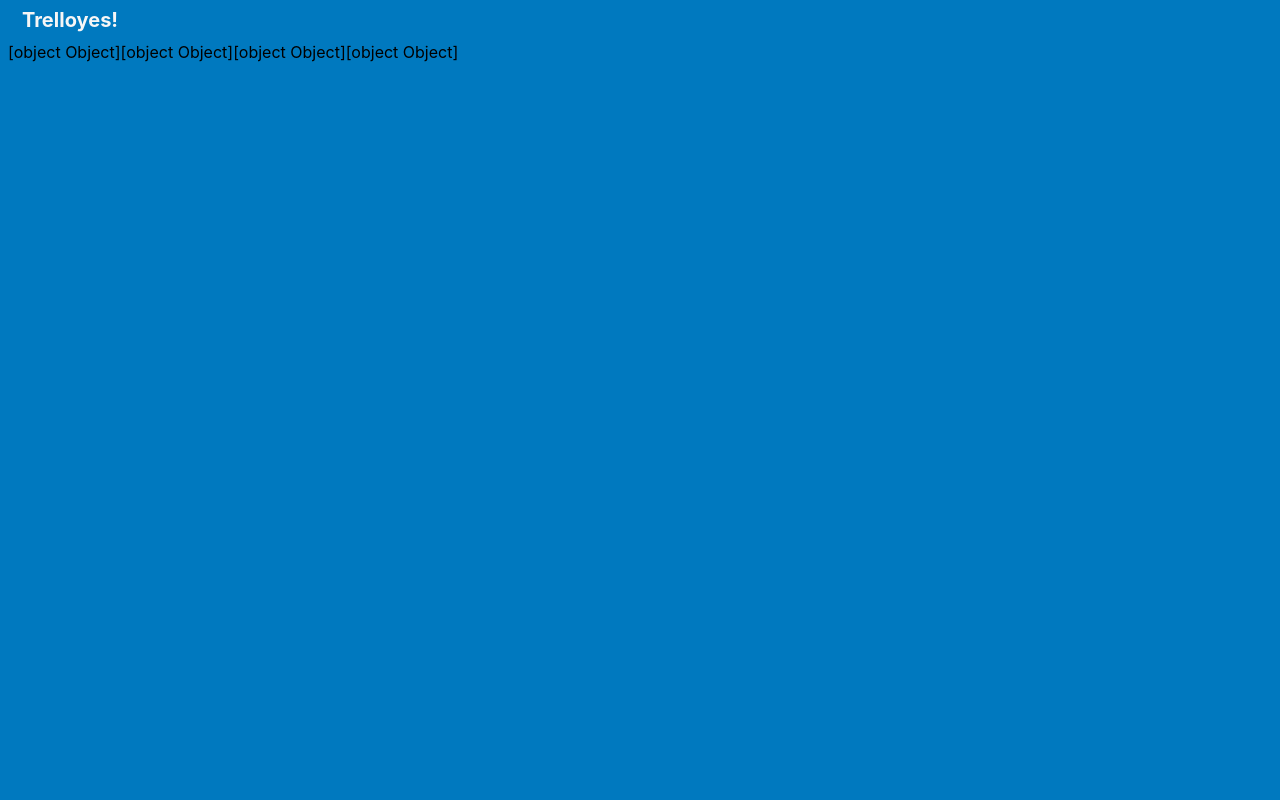
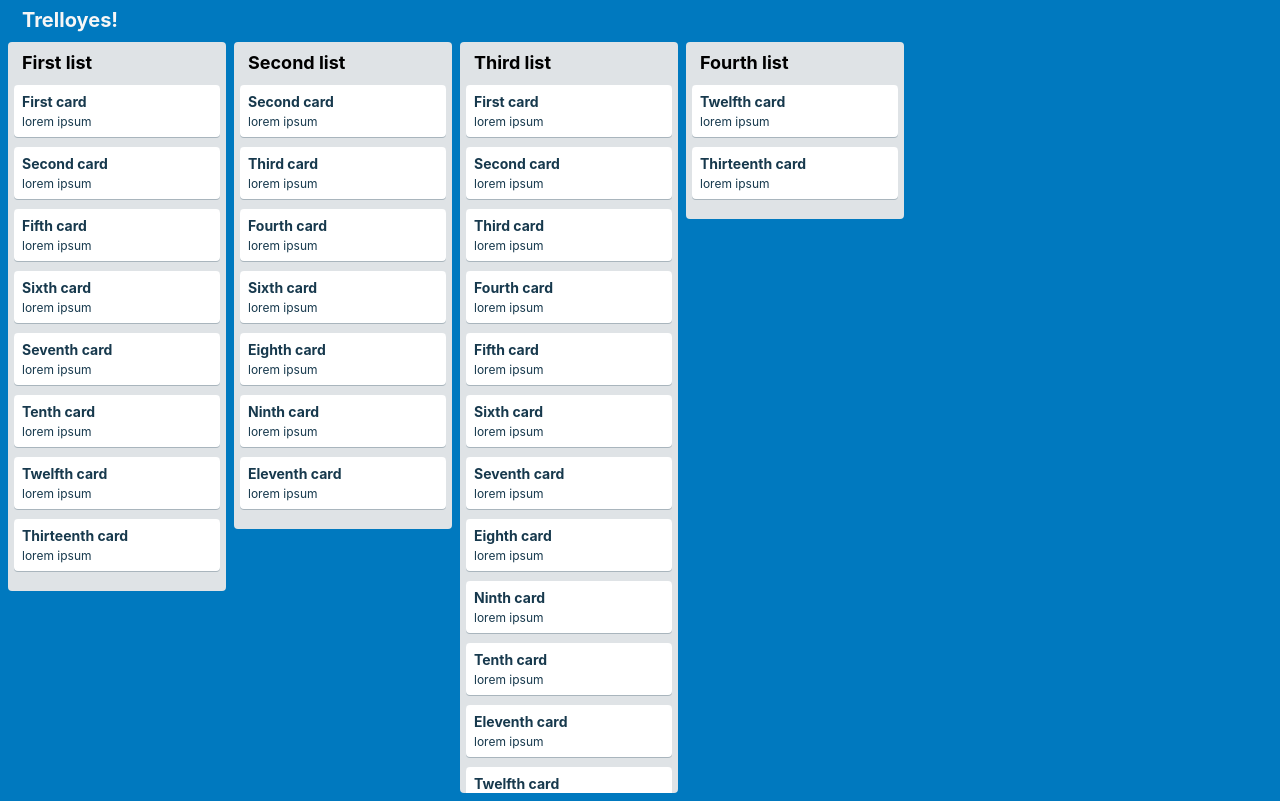
Before and after one commit to BarreraR/trelloyes, a React (Create React App) app: page / in a window 1280 px wide. Built offline with nearby package versions, Linux system fonts and the light colour scheme.

Commit message:
It works!

```diff
--- a/src/App.js
+++ b/src/App.js
@@ -1,13 +1,12 @@
 import React from 'react';
 import List from './List';
-import Card from './Card';
 
 function myArray(arr, obj){
   let cards = [];
   for(let i=0; i<arr.length; i++ ){
-    for(let [key, value] in Object.entries(obj)){
+    for(let key in obj){
       if(arr[i] === key){
-        cards.push(value);
+        cards.push(obj[arr[i]]);
       }
     }
   }
@@ -24,7 +23,7 @@ function App(props) {
         <h1>Trelloyes!</h1>
       </header>
       <div className="App-list">
-        {arr.join("")}
+        {arr}
       </div>
     </main>
   );
--- a/src/List.js
+++ b/src/List.js
@@ -9,7 +9,7 @@ function List(props) {
             <h2>{props.header}</h2>
           </header>
           <div className="List-cards">
-            {cards.join("")}
+            {cards}
           </div>
         </section>
     );
```
